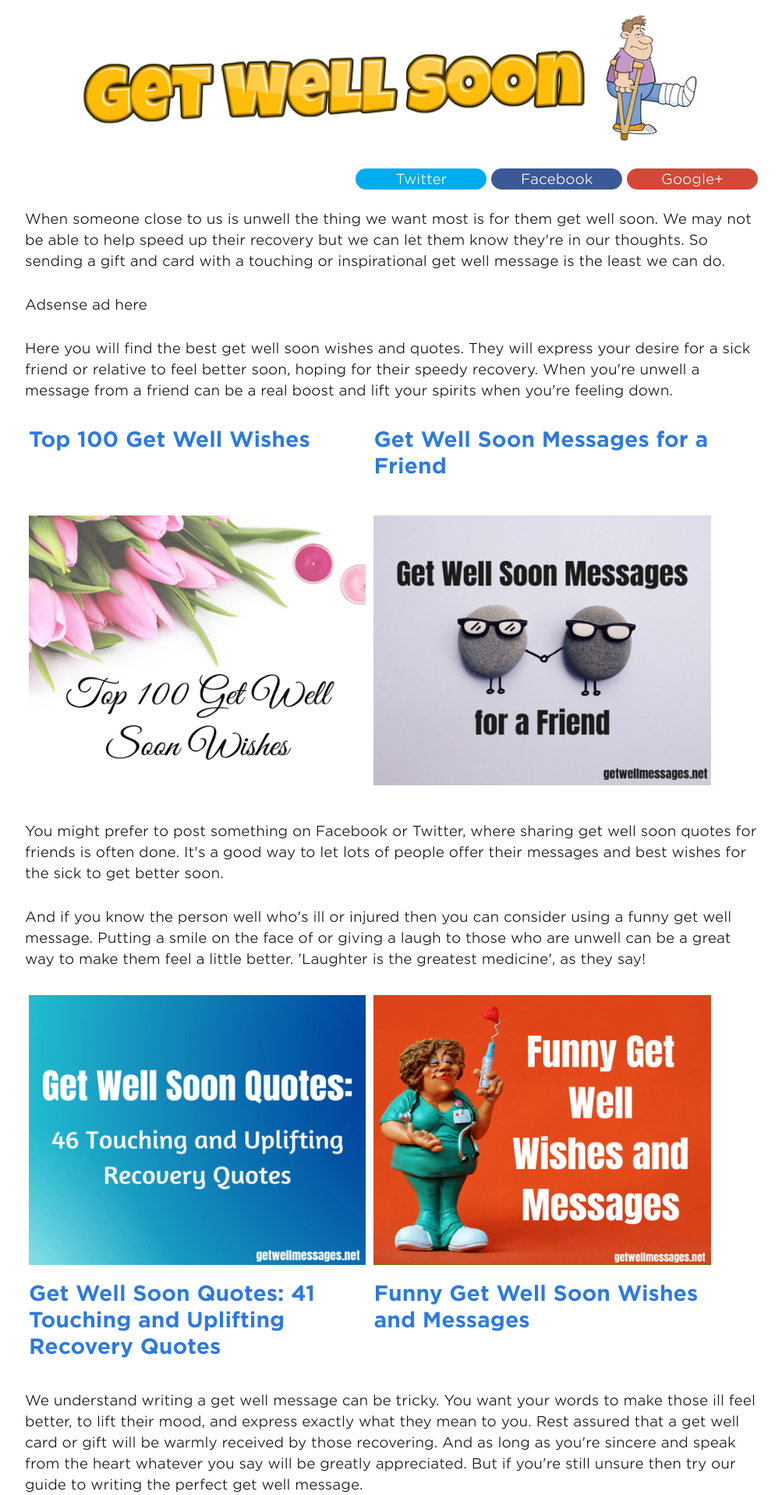
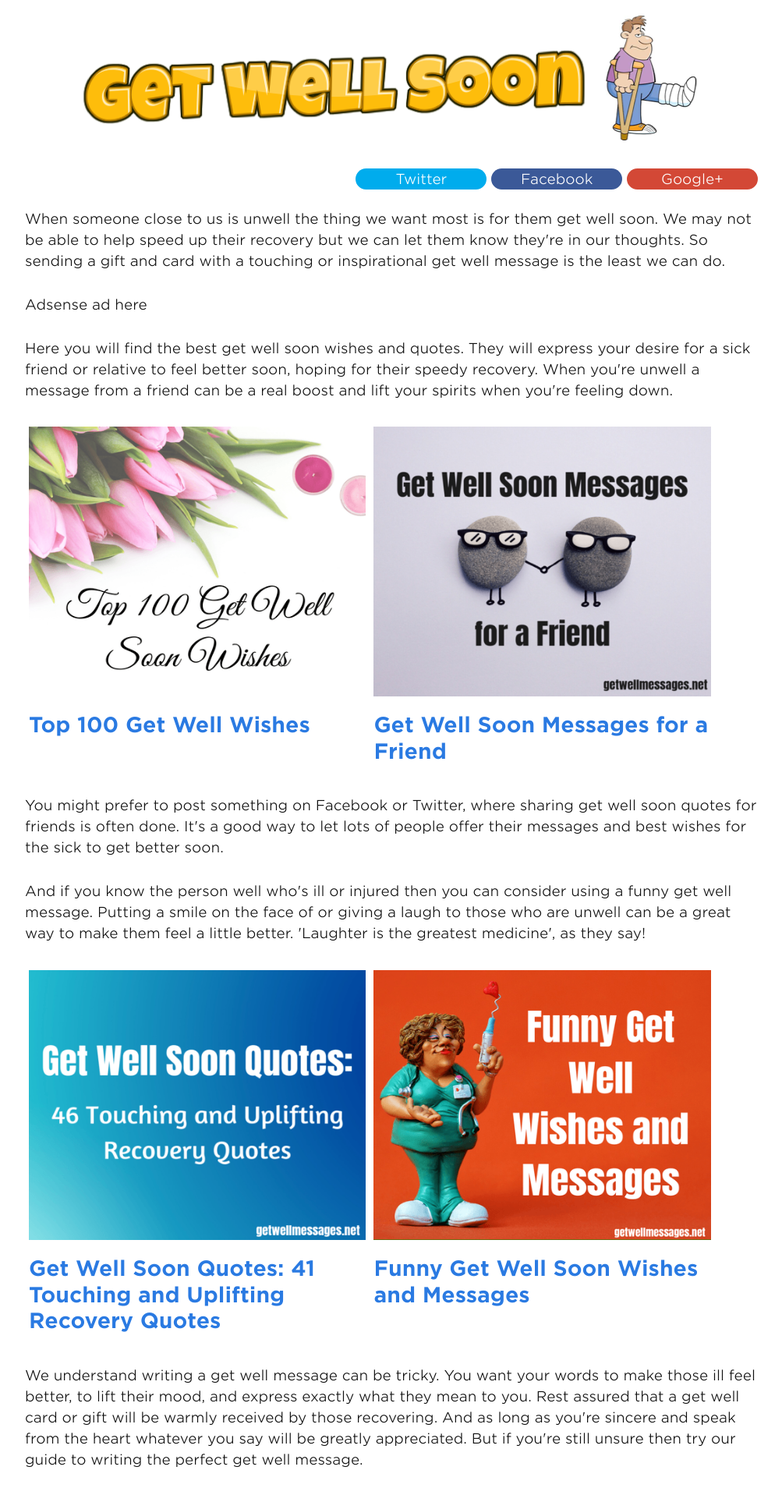
Before and after one commit to andyml123/andyml123.github.io, a Jekyll site: the page built from imagetest.md, in a window 1280 px wide. Shown: the top 1917 px of the page at 78% size, without its empty margins (138-1141 px from the left). Built offline with Jekyll 4.4.1, drawn with Linux system fonts in a browser that asks for light colours.

Commit message:
Update imagetest.md

```diff
--- a/imagetest.md
+++ b/imagetest.md
@@ -13,13 +13,13 @@
 
 <div class="row">
   <div class="column">
-<h2><div class="titlewrapper"><a class="page-link" href="/get-well-wishes">Top 100 Get Well Wishes</a></div></h2>
 <a href="/get-well-wishes"> <img class="img" src="/img/get-well-soon-wishes.png" alt="" /></a>
+<h2><a class="page-link" href="/get-well-wishes">Top 100 Get Well Wishes</a></h2>
 </div>
 
 <div class="column">
-<h2><div class="titlewrapper"><a class="page-link" href="/get-well-soon-messages-for-a-friend">Get Well Soon Messages for a Friend</a></div></h2>
 <a href="/get-well-essages-for-a-friend"> <img class="img" src="/img/get-well-soon-messages-for-a-friend.png" alt="" /></a>
+<h2><a class="page-link" href="/get-well-soon-messages-for-a-friend">Get Well Soon Messages for a Friend</a></h2>
 </div>
 </div>
 
```
